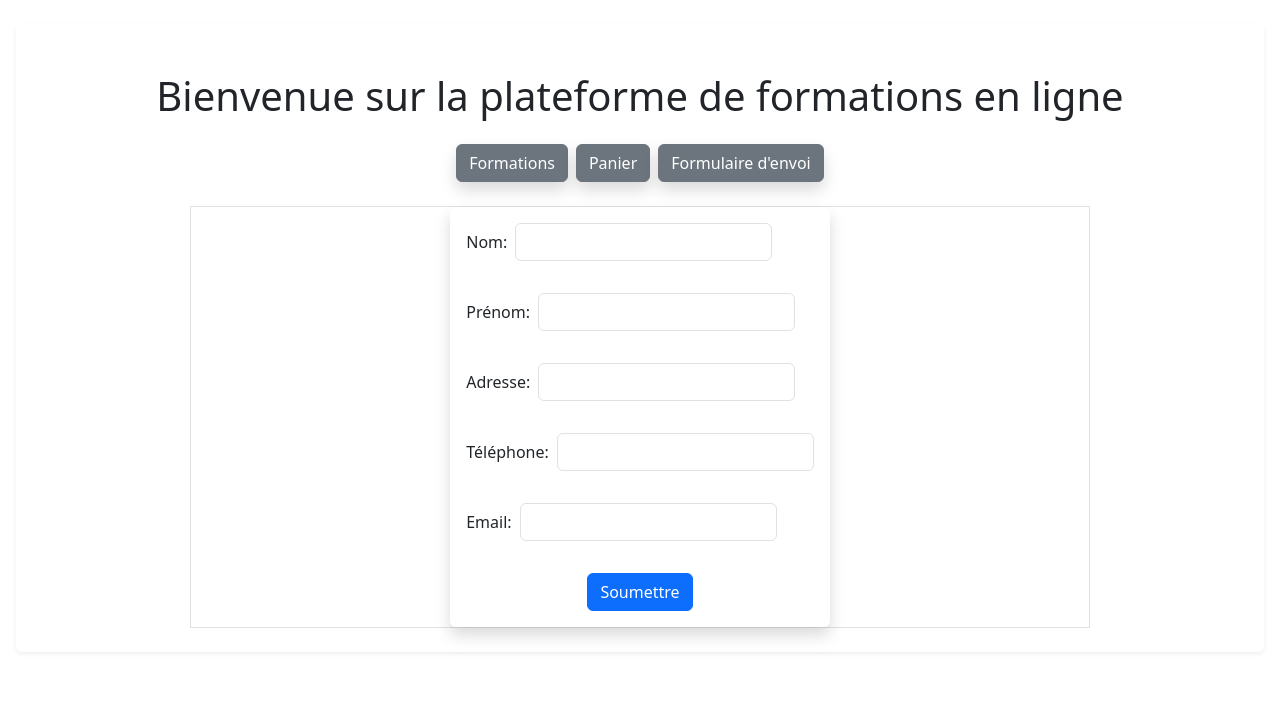
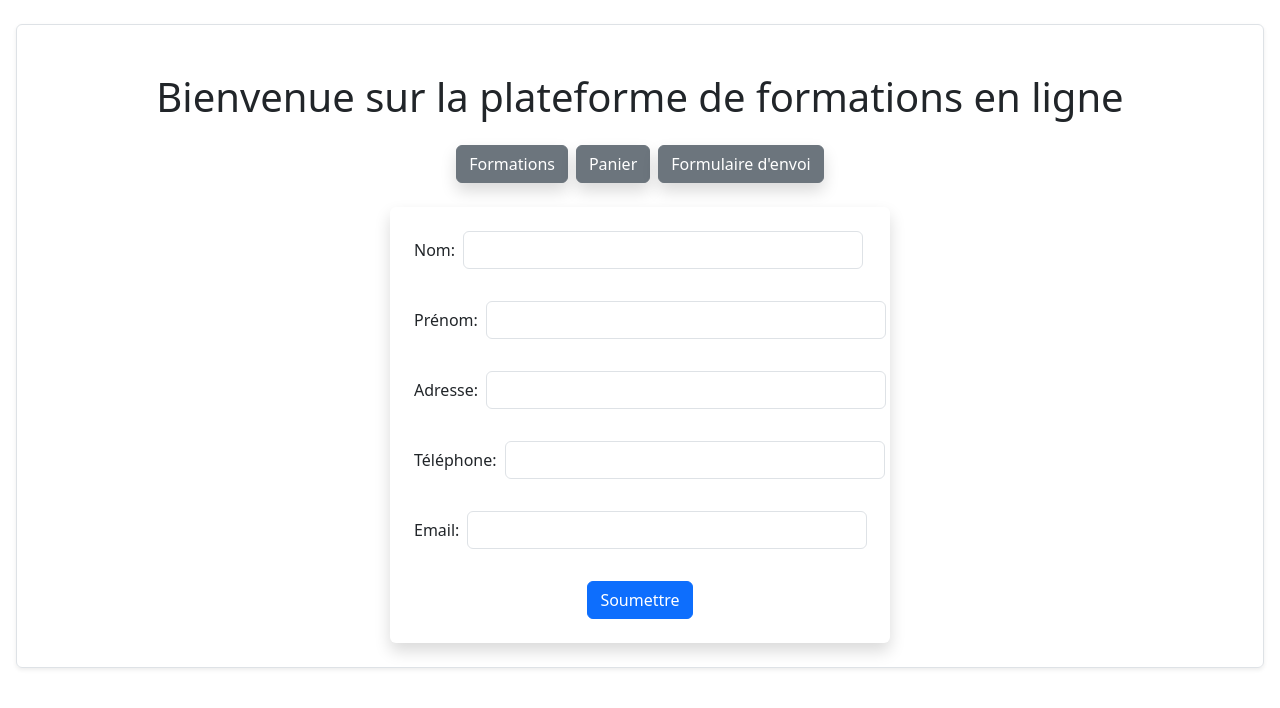
Before and after one commit to DavidDevB/trainings-front-app, an Angular app: page /form in a window 1280 px wide. Shown: the top 708 px of the page. Built offline with nearby package versions, Linux system fonts and the light colour scheme.

Commit message:
css ok for all components

```diff
--- a/src/app/app.html
+++ b/src/app/app.html
@@ -1,4 +1,4 @@
-<main class="d-flex flex-column align-items-center bordered rounded p-4 shadow-sm mx-3 my-4">
+<main class="d-flex flex-column align-items-center border rounded p-4 shadow-sm mx-3 my-4">
   <h1 class="text-center my-4">
     Bienvenue sur la plateforme de formations en ligne
   </h1>
@@ -7,7 +7,7 @@
       <button class="btn btn-secondary shadow" routerLink="/cart" >Panier</button>
       <button class="btn btn-secondary shadow" routerLink="/form" >Formulaire d'envoi</button>
   </div>
-  <div class="w-75 d-flex justify-content-center border">
+  <div class="w-100 d-flex justify-content-center">
     <router-outlet></router-outlet>
   </div>
 
--- a/src/app/components/form.component/form.component.html
+++ b/src/app/components/form.component/form.component.html
@@ -1,25 +1,25 @@
 
 <ng-container>
-    <form class="needs-validation d-flex flex-column gap-3 justify-content-center align-items-start w-100 rounded p-3 shadow" (ngSubmit)="onSubmit()">
+    <form class="needs-validation d-flex flex-column gap-3 justify-content-center align-items-start rounded p-4 shadow" style="width: 500px" (ngSubmit)="onSubmit()">
         <div class="mb-3 d-flex flex-row gap-2 align-items-center">
             <label for="name">Nom:</label>
-            <input class="form-control" type="text" id="name" [(ngModel)]="userData['name']" name="name" required />
+            <input style="width: 400px" class="form-control" type="text" id="name" [(ngModel)]="userData['name']" name="name" required />
         </div>
         <div class="mb-3 d-flex flex-row gap-2 align-items-center">
             <label for="firstName">Prénom:</label>
-            <input class="form-control" type="text" id="firstName" [(ngModel)]="userData['firstName']" name="firstName" required />
+            <input style="width: 400px" class="form-control" type="text" id="firstName" [(ngModel)]="userData['firstName']" name="firstName" required />
         </div>
         <div class="mb-3 d-flex flex-row gap-2 align-items-center">
             <label for="address">Adresse:</label>
-            <input class="form-control" type="text" id="address" [(ngModel)]="userData['address']" name="address" required />
+            <input style="width: 400px" class="form-control" type="text" id="address" [(ngModel)]="userData['address']" name="address" required />
         </div>
         <div class="mb-3 d-flex flex-row gap-2 align-items-center">
             <label for="phone">Téléphone:</label>
-            <input class="form-control" type="tel" id="phone" [(ngModel)]="userData['phone']" name="phone" required />
+            <input style="width: 380px" class="form-control" type="tel" id="phone" [(ngModel)]="userData['phone']" name="phone" required />
         </div>
         <div class="mb-3 d-flex flex-row gap-2 align-items-center">
             <label for="email">Email:</label>
-            <input class="form-control" type="email" id="email" [(ngModel)]="userData['email']" name="email" required />
+            <input style="width: 400px" class="form-control" type="email" id="email" [(ngModel)]="userData['email']" name="email" required />
         </div>
         <div class="w-100 d-flex justify-content-center">
              <button type="submit" class="btn btn-primary">Soumettre</button>
--- a/src/app/components/trainings.component/trainings.component.html
+++ b/src/app/components/trainings.component/trainings.component.html
@@ -1,6 +1,6 @@
 
 <ng-container>
-    <table class="table table-striped table-hover shadow rounded p-3 mb-5 bg-white border">
+    <table class="table table-striped table-hover shadow rounded p-3 mb-5 bg-white border" style="width: 1000px;">
         <thead>
             <tr>
                 <th>ID</th><th>NOM</th><th>DESCRIPTION</th><th>PRIX</th><th>QUANTITÉ</th><th>ACTION</th>
```
